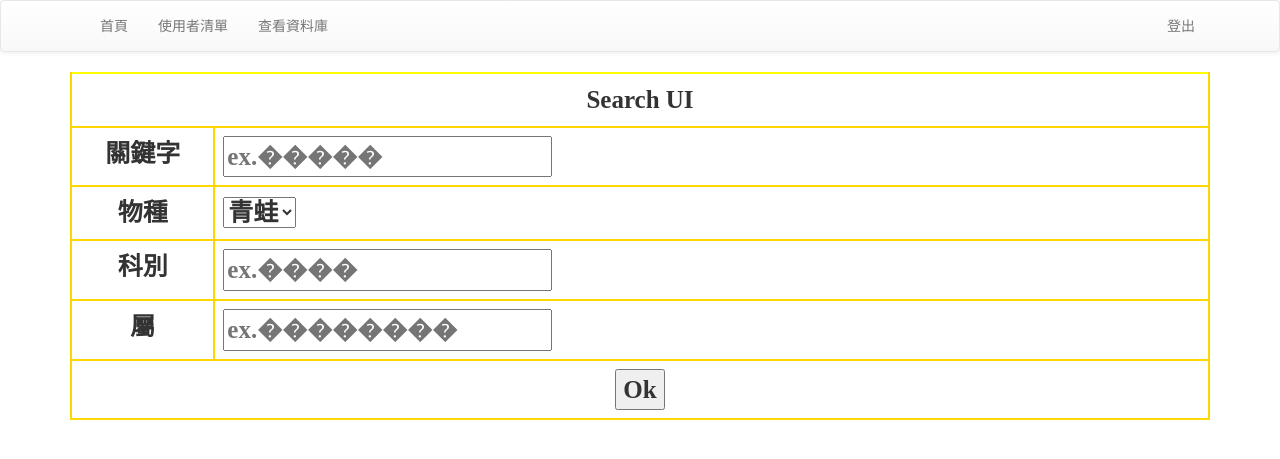
After one commit to SE-Frog/Ecology_backend, a PHP site: page /GG.php in a window 1280 px wide. The commit adds this page. Shown: the top 459 px of the page. Run offline with PHP 8.4, Linux system fonts and the light colour scheme; the visitor is signed in with stand-in values (Sample User, id 1).

Commit message:
顯示撈到的資料

```diff
--- /dev/null
+++ b/Views/GG.php
@@ -0,0 +1,68 @@
+<?php
+  include 'header.php';
+  if ( ! isset($_SESSION['uID']) or $_SESSION['uID'] <= 0) {
+    header("Location: ../Views/loginForm.php");
+    exit(0);
+  }
+?>
+
+<head>
+<meta charset="UTF-8" />
+<title>�v�v�լd</title>
+<!-- <link href="mycss.css" rel="stylesheet" type="text/css" /> -->
+<style type="text/css">
+table {
+border: 2px solid yellow;
+width:35%;
+}
+th, td{
+border: 2px solid gold;
+font-size:25px;
+font-weight:bold;
+font-family:�з���;
+text-align:right;
+width:50px;
+}
+
+
+</style>
+</head>
+<body>
+  <div class="container">
+
+    <link rel = "stylesheet" type = "text/css" href = "hk.css">
+    <form action="SearchResult.php" method="post">
+    <!-- <input type="hidden" name ="act" value ="searchEcology"> -->
+    <table class="table">
+    <tr><th style="text-align:center", colspan="4">Search UI</th></tr>
+
+    <tr>
+    <td style="text-align:center">關鍵字</td>
+    <td style="text-align:left"><input type="text" name="keyword" placeholder="ex.�����"/></td>
+    </tr>
+    <tr>
+    <td style="text-align:center">物種</td>
+    <td style="text-align:left">
+    <select name="label">
+    <option value="frog" selected >青蛙</option>
+    <option value="lepidoptera" >蝴蝶</option>
+    </select>
+    </td>
+    </tr>
+    <tr>
+    <td style="text-align:center">科別</td>
+    <td style="text-align:left"><input type="text" name="family" placeholder="ex.����"/></td>
+    </tr>
+    <tr>
+    <td style="text-align:center">屬</td>
+    <td style="text-align:left"><input type="text" name="genus" placeholder="ex.��������"/></td>
+    </tr>
+    <tr><th style="text-align:center", colspan="4"><input type="submit" value="Ok" /></tr>
+
+    </table>
+  </div>
+
+
+<?php
+  include 'footer.php';
+?>
--- a/Views/SearchResult.php
+++ b/Views/SearchResult.php
@@ -13,6 +13,8 @@
   $label = $_REQUEST['label'];
   $family = $_REQUEST['family'];
   $genus = $_REQUEST['genus'];
+  echo "目前收到的值：<br/>"."<br/>Keyword: ".$keyword."<br/>label: ".$label."<br/>Family:".$family."<br/>Genus:".$genus;
+  echo "<br/><br/><br/><br/><br/>";
     $results=searchEcology($keyword,$label,$family,$genus);
     foreach ($results as $key => $section) {
       foreach ($section as $name => $val) {
```
